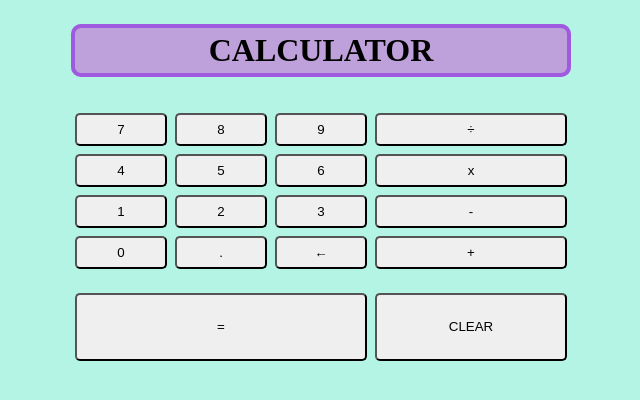
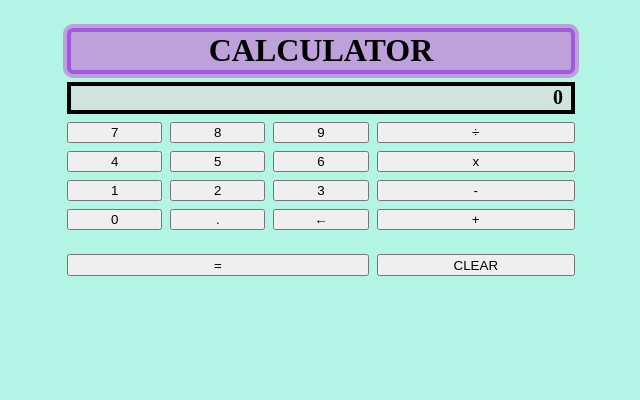
Before and after one commit to brad-huey/calculator, a plain HTML site: page index.html in a window 1280 px wide. Shown: the whole page, without its empty margins (319-959 px from the left). Drawn offline with Linux system fonts and the light colour scheme.

Commit message:
Add output box, adjust element sizing
Add output box in css, adjusted sizing and positioning of all elements.

```diff
--- a/index.html
+++ b/index.html
@@ -9,8 +9,9 @@
     <head> <script src="javascript.js" defer></script> </head>
 </head>
 <body>
-    <header class="title">CALCULATOR</header>
-    <div class="all-button-container">
+    <div class="all-container">
+        <header class="title">CALCULATOR</header>
+        <div class="output-box">0</div>
         <div class="button-grid">
             <button class="button-seven">7</button>
             <button class="button-eight">8</button>
--- a/style.css
+++ b/style.css
@@ -6,24 +6,40 @@ background-color: rgb(179, 244, 229);
 }
 
 .title {
+    display: grid;
+    justify-self: center;
+    width: 500px;
     font-size: 2rem;
     font-weight: 800;
-    margin: 16px;
+    margin-bottom: 8px;
     outline: 4px solid rgb(159, 90, 224);
-    outline-offset: -4px;
-    padding-top: .5rem;
-    padding-bottom: .5rem;
+    outline-offset: -8px;
+    padding: .5rem;
     background-color: rgb(190, 160, 218);
     border-radius: 10px;
 }
 
-.all-button-container {
+.output-box {
+    display: grid;
+    justify-self: center;
+    align-items: center;
+    font-size: 1.25rem;
+    font-weight:700;
+    outline: 0.25rem solid black;
+    background-color: rgba(221, 221, 221, 0.686);
+    text-align: right;
+    padding-left: .5rem;
+    padding-right: .5rem;
+    width: 484px;
+    margin-bottom: 8px;
+}
+
+.all-container {
     display: grid;
     grid-template-rows: auto;
-    width: 500px;
     height: 16rem;
-    padding: 0.5rem;
-    margin: 0.5rem;
+    padding: .5rem;
+    margin: .5rem;
 }
 
 .button-grid {
@@ -40,7 +56,10 @@ background-color: rgb(179, 244, 229);
 
 button {
     margin: 0.25rem;
-    border-radius: 5px;
+}
+
+button:hover {
+    cursor: pointer;
 }
 
 
```
